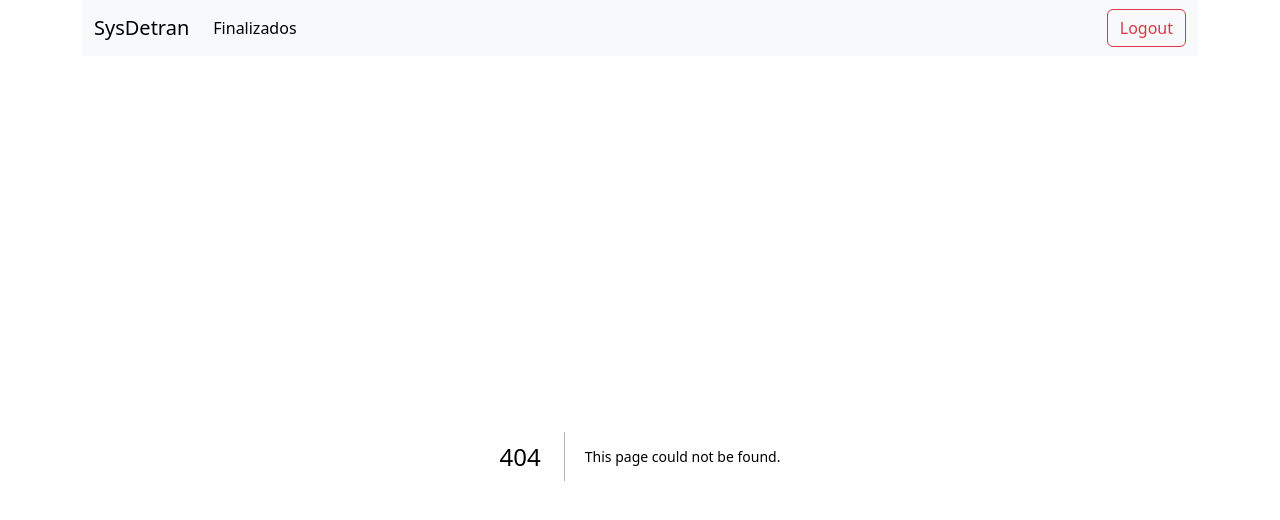
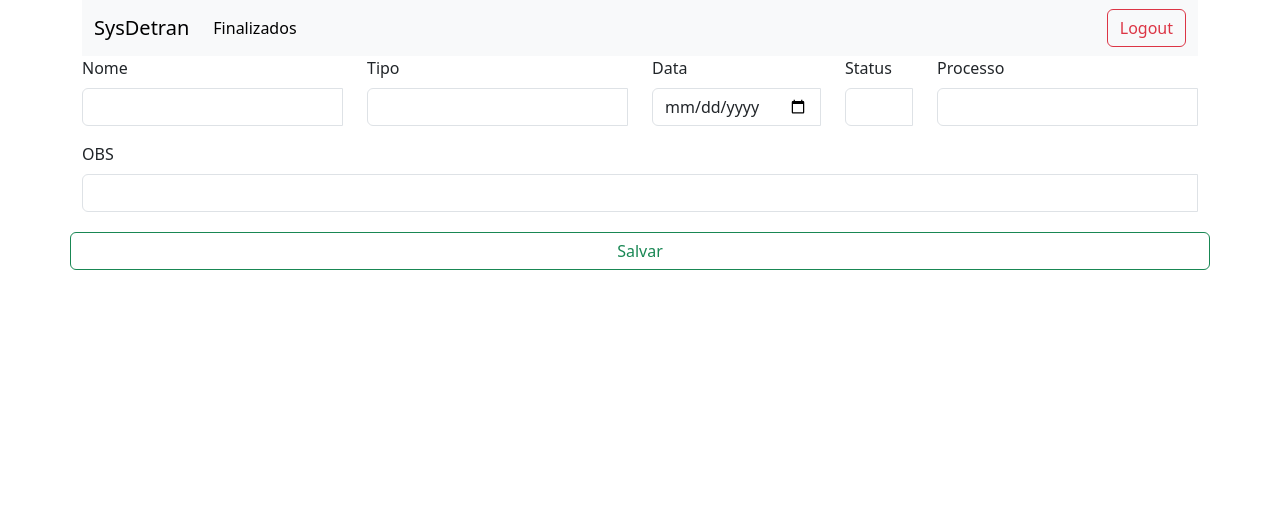
Before and after one commit to Sergiodmj/sysdetran, a Next.js app: page /pages/form in a window 1280 px wide. Before the commit this address had no page. Shown: the top 520 px of the page. Built offline with nearby package versions, Linux system fonts and the light colour scheme.

Commit message:
new file:   FirebaseFiresote/config.tsx 	modified:   README.md 	modified:   src/app/page.tsx 	new file:   src/app/pages/form/page.tsx 	new file:   src/app/pages/nFinalizado/page.tsx

```diff
--- /dev/null
+++ b/FirebaseFiresote/config.tsx
@@ -0,0 +1,16 @@
+import { initializeApp } from "firebase/app";
+import { getFirestore } from 'firebase/firestore'
+
+const firebaseConfig = {
+  apiKey: "AIzaSyAbFKcNpmc9My6cHLIhiqy4EZVlg3YGxHs",
+  authDomain: "sysdetran.firebaseapp.com",
+  databaseURL: "https://sysdetran-default-rtdb.firebaseio.com",
+  projectId: "sysdetran",
+  storageBucket: "sysdetran.appspot.com",
+  messagingSenderId: "381986456594",
+  appId: "1:381986456594:web:4f07543f963a1e8c85c4cb",
+  measurementId: "G-7SZPWTW5CW",
+};
+
+const app = initializeApp(firebaseConfig);
+export const database = getFirestore(app)
--- /dev/null
+++ b/src/app/pages/form/page.tsx
@@ -0,0 +1,127 @@
+"use client";
+
+import Inputtext from "@/components/ui/inputText";
+import { SetStateAction, useEffect, useState } from "react";
+import { database } from "../../../../FirebaseFiresote/config";
+import {
+  addDoc,
+  collection,
+  deleteDoc,
+  doc,
+  getDocs,
+  updateDoc,
+} from "firebase/firestore";
+
+export default function Form() {
+  const [nome, setNome] = useState("");
+  const [tipo, setTipo] = useState("");
+  const [datahj, setDatahj] = useState("");
+  const [numero, setNumero] = useState("");
+  const [status, setStatus] = useState("");
+  const [obs, setObs] = useState("");
+  const [val, setVal] = useState("");
+  const [id, setId] = useState("");
+
+  // console.log(nome, tipo, datahj, numero, status, obs);
+
+  const value = collection(database, "processos");
+
+  // useEffect(() => {
+  //   const getData = async () => {
+  //     const valDatabase = await getDocs(value);
+  //     setVal(valDatabase.docs.map((doc) => ({ ...doc.data(), id: doc.id })));
+  //   };
+  //   getData();
+  // });
+
+  const handleCreate = async () => {
+    await addDoc(value, {
+      nome: nome,
+      tipo: tipo,
+      datahj: datahj,
+      numero: numero,
+      status: status,
+      obs: obs,
+    });
+
+    console.log(value)
+    setNome("")
+    setTipo("")
+    setDatahj("")
+    setNumero("")
+    setStatus("")
+    setObs("")
+  };
+
+  return (
+    <>
+
+        <div className="row">
+          <div className="col">
+            <Inputtext
+              name="nome"
+              label="Nome"
+              type="text"
+              value={nome}
+              onChange={(e: { target: { value: SetStateAction<string>; }; }) => setNome(e.target.value)}
+            />
+          </div>
+          <div className="col">
+            <Inputtext
+              name="tipo"
+              label="Tipo"
+              type="text"
+              list="listaTipo"
+              autoComplete="off"
+              value={tipo}
+              onChange={(e: { target: { value: SetStateAction<string>; }; }) => setTipo(e.target.value)}
+            />
+          </div>
+          <div className="col">
+            <div className="row">
+              <div className="col">
+                <Inputtext
+                  name="datahj"
+                  label="Data"
+                  type="date"
+                  value={datahj}
+                  onChange={(e: { target: { value: SetStateAction<string>; }; }) => setDatahj(e.target.value)}
+                />
+              </div>
+              <div className="col">
+                <Inputtext
+                  name="status"
+                  label="Status"
+                  type="text"
+                  value={status}
+                  onChange={(e: { target: { value: SetStateAction<string>; }; }) => setStatus(e.target.value)}
+                />
+              </div>
+            </div>
+          </div>
+          <div className="col">
+            <Inputtext
+              name="processo"
+              label="Processo"
+              type="number"
+              autoComplete="off"
+              value={numero}
+              onChange={(e: { target: { value: SetStateAction<string>; }; }) => setNumero(e.target.value)}
+            />
+          </div>
+          <Inputtext
+            name="obs"
+            label="OBS"
+            type="text"
+            autoComplete="off"
+            value={obs}
+            onChange={(e: { target: { value: SetStateAction<string>; }; }) => setObs(e.target.value)}
+          />
+          <button onClick={handleCreate} className="btn btn-outline-success">
+            Salvar
+          </button>
+        </div>
+
+    </>
+  );
+}
```
Also changed, not shown: src/app/page.tsx (+5 -60 lines), src/app/pages/nFinalizado/page.tsx (added, +70 -0 lines), 1 other file (tests, documents, lock files or other folders).
